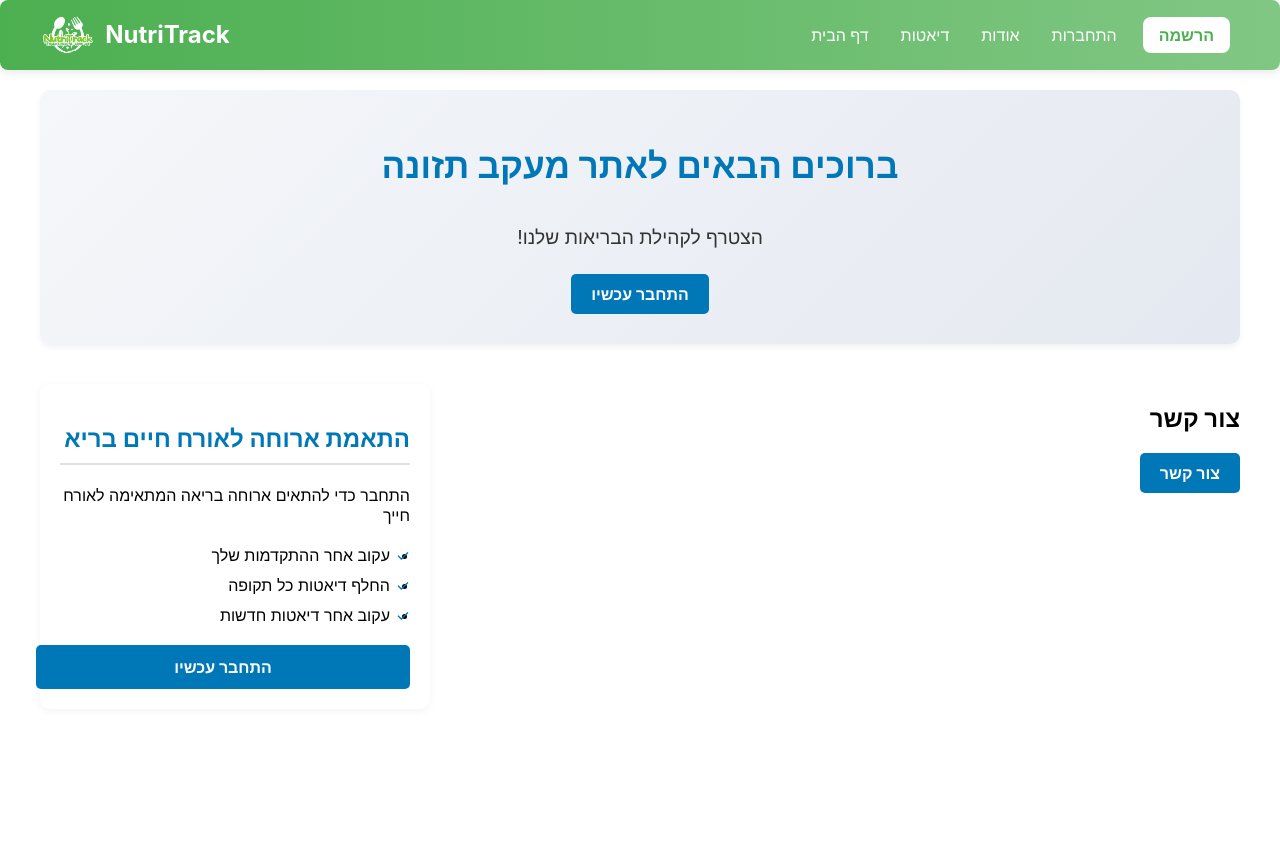
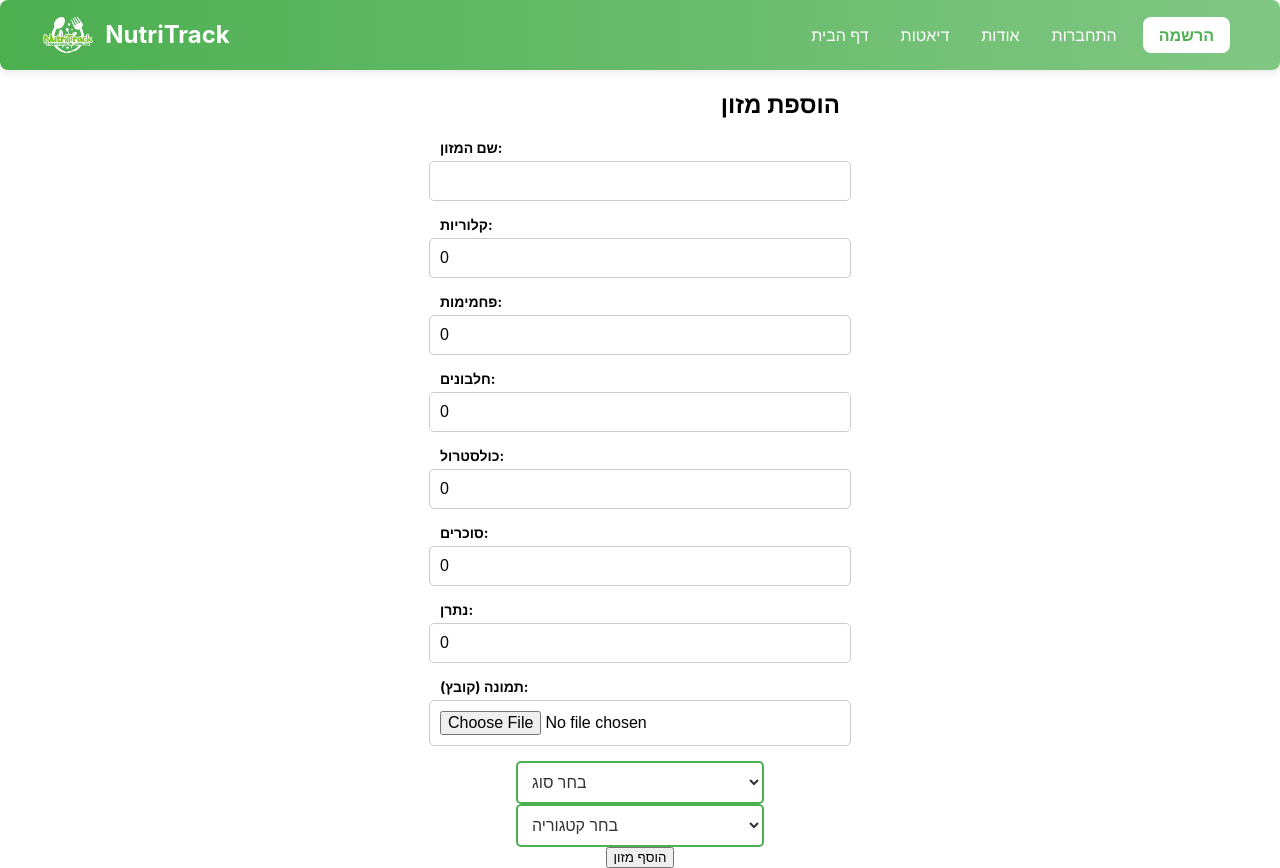
Before and after one commit to TzippyKatz/project-client, a React (Create React App) app: page /food in a window 1280 px wide. Before the commit this address led to /. Before the commit the page ends 800 px from the top, so only its background shows below. Built offline with nearby package versions, Linux system fonts and the light colour scheme.

Commit message:
components/food/AddFood is wrong - select value, & send server

```diff
--- a/src/components/food/AddFood.tsx
+++ b/src/components/food/AddFood.tsx
@@ -1,6 +1,6 @@
-import { useState } from "react";
+import { useEffect, useState } from "react";
 import { addFood } from "../../services/food.service";
-import { foodType } from "../../types/food.type";
+import { Categories, foodType, Pmd } from "../../types/food.type";
 import { useNavigate } from "react-router-dom";
 
 export const AddFood = () => {
@@ -12,18 +12,46 @@ export const AddFood = () => {
         cholesterol: 0,
         sugars: 0,
         sodium: 0,
-        imageUrl: ""
+        imageUrl: "",
+        pmd: Pmd.Parve,
+        category: Categories.Dairy,
+        imageFile: null
     });
 
     const [error, setError] = useState<string>("");
+    const [selectedPmd, setSelectedPmd] = useState<Pmd | "">("");
+    const [selectedCategory, setSelectedCategory] = useState<Categories | "">("");
     const navigate = useNavigate();
 
     const handleChange = (e: React.ChangeEvent<HTMLInputElement>) => {
-        const { name, value } = e.target;
-        setFormData(prevState => ({
-            ...prevState,
-            [name]: name === "name" || name === "imageUrl" ? value : Number(value)
-        }));
+        const { name, value, files } = e.target;
+        if (name === "imageFile" && files) {
+            // עדכון הסטייט עבור קובץ התמונה
+            setFormData(prevState => ({
+                ...prevState,
+                imageFile: files[0] // כאן אנחנו מעדכנים את הסטייט עם הקובץ עצמו
+            }));
+        } else {
+            setFormData(prevState => ({
+                ...prevState,
+                [name]: name === "name" || name === "imageUrl" ? value : Number(value)
+            }));
+        }
+    };
+
+
+    const handleSubmit = async (e: React.FormEvent<HTMLFormElement>) => {
+        e.preventDefault();
+        const validationError = validateForm();
+        if (validationError) {
+            setError(validationError);
+            return;
+        }
+        setError("");
+
+        const response = await addFood(formData);
+        console.log(response);
+        navigate("/diet");
     };
 
     const validateForm = () => {
@@ -36,22 +64,29 @@ export const AddFood = () => {
         if (formData.carbohydrates < 0 || formData.proteins < 0 || formData.cholesterol < 0 || formData.sugars < 0 || formData.sodium < 0) {
             return "כל הערכים התזונתיים חייבים להיות מספרים חיוביים או אפס.";
         }
+        if (formData.imageUrl === "" && formData.imageFile === null) {
+            return "יש להעלות תמונת מוצר"
+        }
         return "";
     };
 
-    const handleSubmit = async (e: React.FormEvent<HTMLFormElement>) => {
-        e.preventDefault();
-        const validationError = validateForm();
-        if (validationError) {
-            setError(validationError);
-            return;
+    const handleFileChange = (e: React.ChangeEvent<HTMLInputElement>) => {
+        setFormData({ ...formData, imageFile: e.target.files ? e.target.files[0] : null });
+    };
+
+    // עדכון הסטייט רק אם נבחר ערך תקני
+    useEffect(() => {
+        if (selectedPmd !== "") {
+            setFormData(prevState => ({ ...prevState, pmd: Number(selectedPmd) }));
         }
-        setError("");
-        console.log("נתוני המזון:", formData);
-        const response = await addFood(formData);
-        console.log(response);
-        navigate("/diet");
-    };
+    }, [selectedPmd]);
+
+    useEffect(() => {
+        if (selectedCategory !== "") {
+            setFormData(prevState => ({ ...prevState, category: Number(selectedCategory) }));
+        }
+    }, [selectedCategory]);
+
 
     return (
         <div style={{ maxWidth: "400px", margin: "auto", textAlign: "right" }}>
@@ -80,12 +115,26 @@ export const AddFood = () => {
                 <input type="number" name="sodium" value={formData.sodium} onChange={handleChange} />
 
                 <label>תמונה (קובץ):</label>
-                <input type="file" name="imageFile" onChange={handleChange} />
+                <input type="file" id="file" name="imageFile" onChange={handleChange} accept="image/*" />
                 {/* <label>תמונה (קישור):</label>
                 <input type="text" name="imageUrl" value={formData.imageUrl} onChange={handleChange} /> */}
+                <div className="selectors-container">
+                    <select value={selectedPmd} onChange={(e) => setSelectedPmd(e.target.value as unknown as Pmd)}>
+                        <option value="">בחר סוג</option>
+                        {Object.keys(Pmd).map((key) => (
+                            <option key={key} value={Pmd[key as keyof typeof Pmd]}>
+                                {key} {/* מציג את הערכים המחרוזתיים */}
+                            </option>
+                        ))}
+                    </select>
 
-                <label>סוג מזון (Parve, Meaty, Dairy):</label>
-                <input type="text" name="pmd" onChange={handleChange} />
+                    <select value={selectedCategory} onChange={(e) => setSelectedCategory(e.target.value as unknown as Categories)}>
+                        <option value="">בחר קטגוריה</option>
+                        {Object.values(Categories).map((category) => (
+                            <option key={category} value={Categories[category as keyof typeof Categories]}>{category}</option>
+                        ))}
+                    </select>
+                </div>
 
                 <button type="submit">הוסף מזון</button>
             </form>
--- a/src/components/meals/AddMeal.tsx
+++ b/src/components/meals/AddMeal.tsx
@@ -1,6 +1,6 @@
 import { useState } from "react";
 import { addMeal } from "../../services/meal.service";
-import { foodType } from "../../types/food.type";
+import { Categories, foodType, Pmd } from "../../types/food.type";
 
 export const AddMeal = () => {
     const [formData, setFormData] = useState({
@@ -46,7 +46,10 @@ export const AddMeal = () => {
             cholesterol: 0,
             sugars: 0,
             sodium: 0,
-            imageUrl: ""
+            imageUrl: "",
+            pmd: Pmd.Parve,
+            category: Categories.Dairy,
+            imageFile: null
         }));
 
         setFormData(prevState => ({
--- a/src/routes/AppRoutes.tsx
+++ b/src/routes/AppRoutes.tsx
@@ -17,6 +17,7 @@ import { getUserById } from '../services/user.service'
 import { UserProfile } from '../components/user/UserProfile'
 import { AddMeal } from '../components/meals/AddMeal'
 import { MealPage } from '../pages/MealPage'
+import { AddFood } from '../components/food/AddFood'
 
 const AppRoutes: React.FC = () => {
     const { user, isAuthenticated } = useAppSelector(state => state.login);
@@ -73,6 +74,7 @@ const AppRoutes: React.FC = () => {
             <Route path="/getUsers" element={<GetUsers />} />
             <Route path="/profile" element={<UserProfile />} />
             <Route path="/addDiet" element={<AddDiet />} />
+            <Route path="/food" element={<AddFood />} />
             {/* <Route path="/addMeal" element={<AddMeal />} /> */}
             <Route path="/meal" element={<MealPage />} />
 
--- a/src/services/food.service.ts
+++ b/src/services/food.service.ts
@@ -1,4 +1,5 @@
 import axios from "axios";
+import { json } from "stream/consumers";
 import { foodType } from "../types/food.type"
 import { baseUrl } from "./axios";
 
@@ -21,8 +22,24 @@ export const getFoodById = async (id: number) => {
     return data
 }
 
-//By GPT
-export const addFood = async (food: Omit<foodType, 'id'>) => {
+export const addFood = async (food: Omit<foodType, 'id' | 'fileImage'>) => {
+    const formDataToSend = new FormData();
+
+    formDataToSend.append("name", food.name);
+    formDataToSend.append("calories", String(food.calories));
+    formDataToSend.append("carbohydrates", String(food.carbohydrates));
+    formDataToSend.append("proteins", String(food.proteins));
+    formDataToSend.append("cholesterol", String(food.cholesterol));
+    formDataToSend.append("sugars", String(food.sugars));
+    formDataToSend.append("sodium", String(food.sodium));
+    if (food.imageFile) {
+        formDataToSend.append("imageFile", food.imageFile);
+    }
+    formDataToSend.append("pmd", String(food.pmd));
+    formDataToSend.append("category", String(food.category));
+
+    console.log("food in service: "+ JSON.stringify(formDataToSend))
+
     const response = await axios.post(serviceUrl, food)
     const data = response.data
     return data
--- a/src/types/food.type.ts
+++ b/src/types/food.type.ts
@@ -7,28 +7,29 @@ export type foodType = {
     cholesterol: number;
     sugars: number;
     sodium: number;
-    // pmd: Pmd;
-    // category: Categories;
+    pmd: Pmd;
+    category: Categories;
+    //חובה להעלות תמונה
     imageUrl: string;
+    imageFile: File | null;
 }
 
-
 export enum Pmd {
-    Parve = "Parve",
-    Meaty = "Meaty",
-    Dairy = "Dairy"
+    Parve = 0,
+    Meaty = 1,
+    Dairy = 2
 }
 
-export enum Categories{
-    Dairy = "Dairy",
-    Vegetables = "Vegetables",
-    Breads = "Breads",
-    Meats = "Meats",
-    Carbohydrates = "Carbohydrates",
-    Nutrients = "Nutrients",
-    Sweets = "Sweets",
-    Fruits = "Fruits",
-    Savories = "Savories",
-    Fish = "Fish",
-    Eggs = "Eggs"
+export enum Categories {
+    Dairy = 0,
+    Vegetables = 1,
+    Breads = 2,
+    Meats = 3,
+    Carbohydrates = 4,
+    Nutrients = 5,
+    Sweets = 6,
+    Fruits = 7,
+    Savories = 8,
+    Fish = 9,
+    Eggs = 10
 }
```
